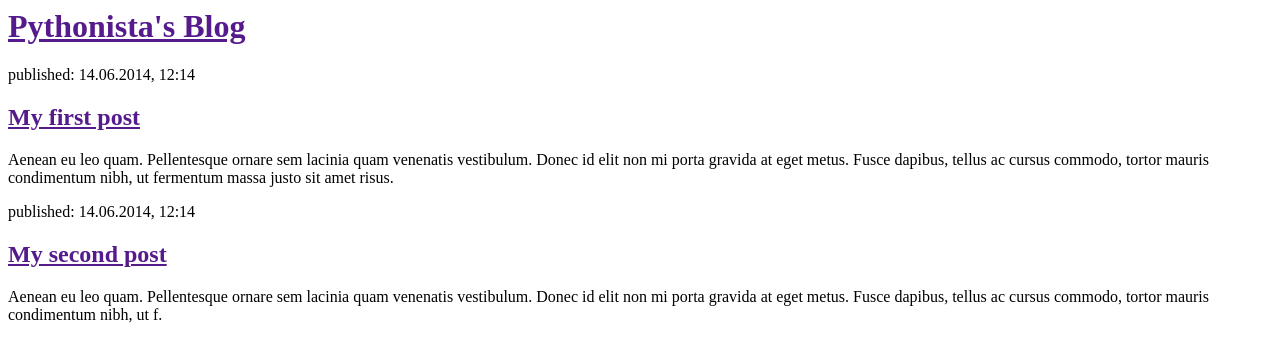
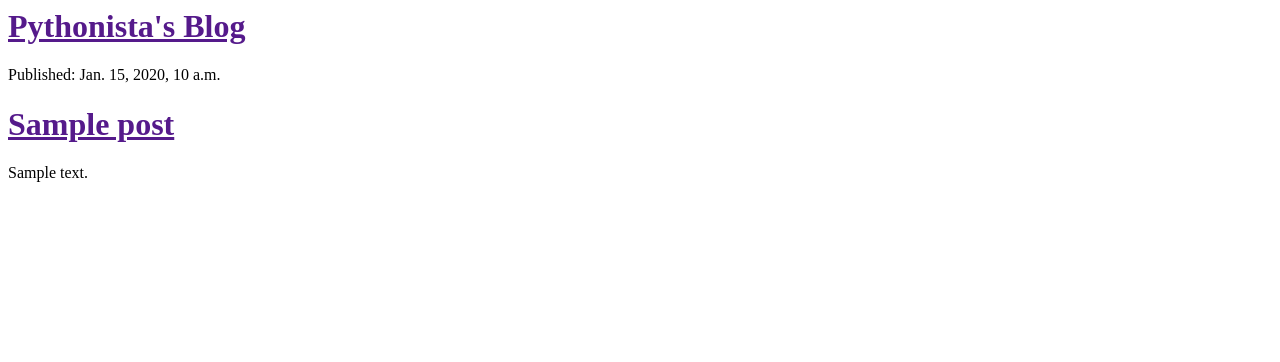
Before and after one commit to joshisumit/my-first-blog, a Django app: template blog/templates/blog/post_list.html in a window 1280 px wide. Shown: the top 362 px of the page. Run offline with Django 3.2, Linux system fonts and the light colour scheme; the template is opened without the code that fills it: values that come from a table or form of the project are taken from there, others are empty; tables that the repository leaves empty hold one stand-in row (values such as "Sample post").

Commit message:
modifed HTML template,view

```diff
--- a/blog/templates/blog/post_list.html
+++ b/blog/templates/blog/post_list.html
@@ -7,16 +7,12 @@
             <h1><a href="">Pythonista's Blog</a></h1>
         </div>
 
-        <div>
-            <p>published: 14.06.2014, 12:14</p>
-            <h2><a href="">My first post</a></h2>
-            <p>Aenean eu leo quam. Pellentesque ornare sem lacinia quam venenatis vestibulum. Donec id elit non mi porta gravida at eget metus. Fusce dapibus, tellus ac cursus commodo, tortor mauris condimentum nibh, ut fermentum massa justo sit amet risus.</p>
-        </div>
-
-        <div>
-            <p>published: 14.06.2014, 12:14</p>
-            <h2><a href="">My second post</a></h2>
-            <p>Aenean eu leo quam. Pellentesque ornare sem lacinia quam venenatis vestibulum. Donec id elit non mi porta gravida at eget metus. Fusce dapibus, tellus ac cursus commodo, tortor mauris condimentum nibh, ut f.</p>
-        </div>
+	{%for post in posts%}
+	<div>
+		<p>Published: {{post.published_date}}</p>
+		<h1><a href="">{{post.title}}</a></h1>
+		<p>{{post.text|linebreaksbr}}</p>
+	</div>
+	{% endfor %}
     </body>
 </html>
--- a/blog/views.py
+++ b/blog/views.py
@@ -1,4 +1,7 @@
 from django.shortcuts import render
+from django.utils import timezone
+from .models import Post
 
 def post_list(request):
-    return render(request,'blog/post_list.html',{})
+    posts=Post.objects.filter(published_date__lte=timezone.now()).order_by('published_date')
+    return render(request,'blog/post_list.html',{'posts':posts})
--- a/mysite/settings.py
+++ b/mysite/settings.py
@@ -25,7 +25,7 @@ SECRET_KEY = 'o#m4x31!f&8k_b-@(ezya5=)14t7z98y$wp4c4u)r^x9%(d#y5'
 # SECURITY WARNING: don't run with debug turned on in production!
 DEBUG = True
 
-ALLOWED_HOSTS = []
+ALLOWED_HOSTS = ['127.0.0.1','sumitj.pythonanywhere.com']
 
 
 # Application definition
```
Also changed, not shown: 1 other file.
